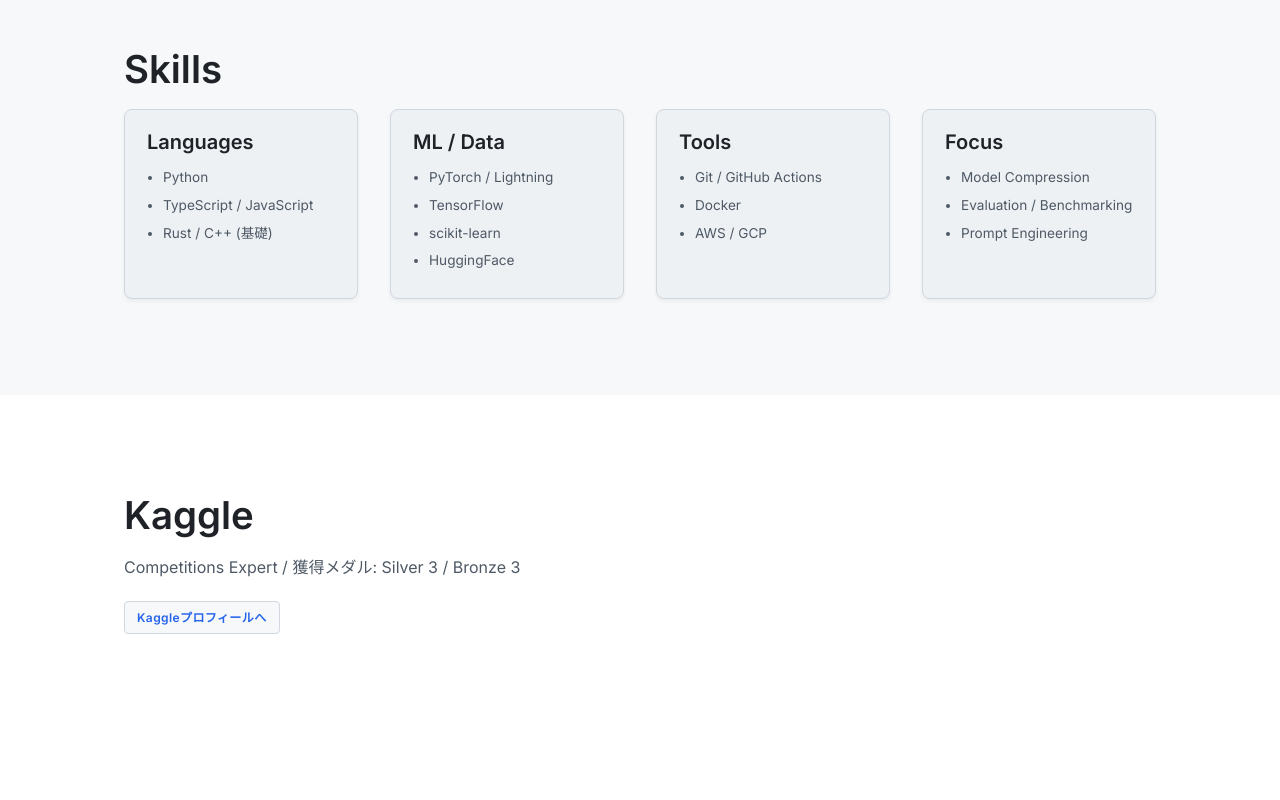
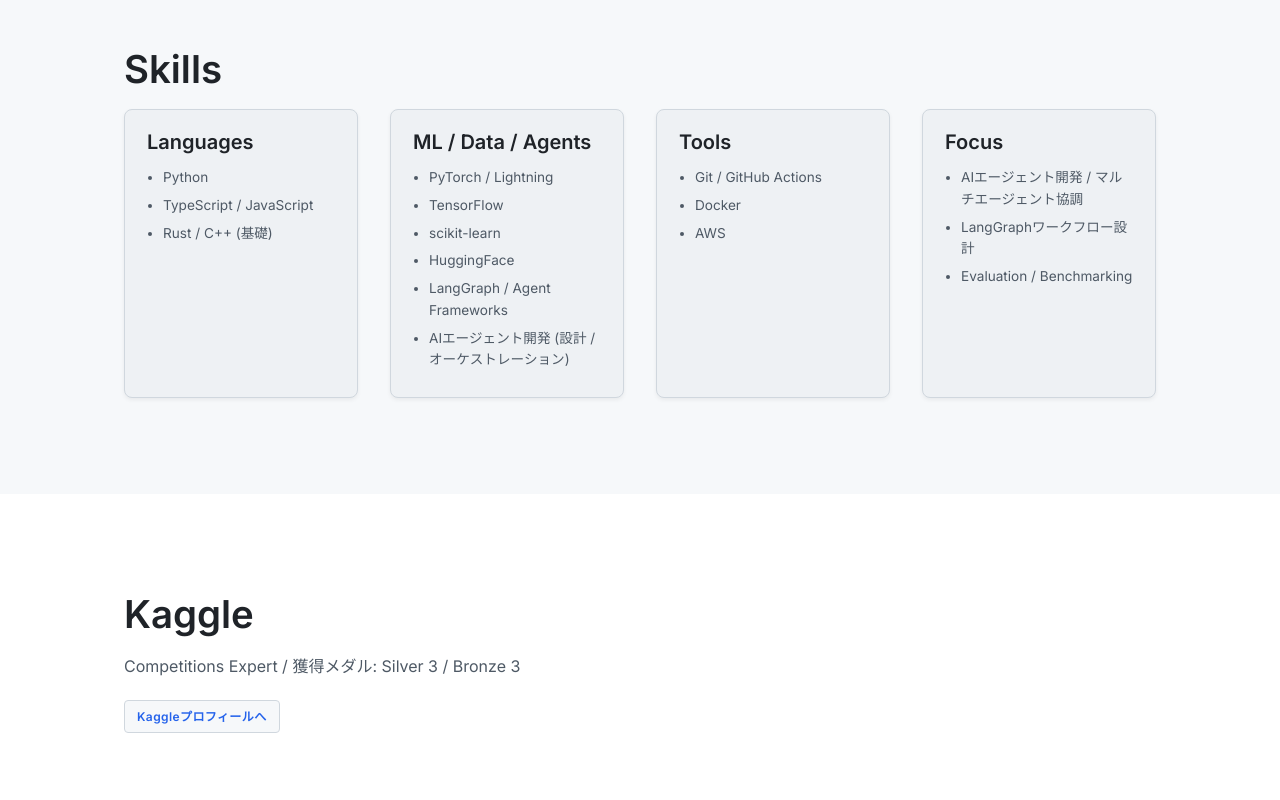
Before and after one commit to i-w-a/i-w-a.github.io, a plain HTML site: page index.html in a window 1280 px wide. Shown: the part 1540-2340 px from the top of the page. Drawn offline with Linux system fonts and the light colour scheme.

Commit message:
Update skills: add AI agent development and LangGraph; adjust focus items

```diff
--- a/index.html
+++ b/index.html
@@ -103,12 +103,14 @@
           </ul>
         </div>
         <div class="skill-block">
-          <h3>ML / Data</h3>
+          <h3>ML / Data / Agents</h3>
           <ul>
             <li>PyTorch / Lightning</li>
             <li>TensorFlow</li>
             <li>scikit-learn</li>
             <li>HuggingFace</li>
+            <li>LangGraph / Agent Frameworks</li>
+            <li>AIエージェント開発 (設計 / オーケストレーション)</li>
           </ul>
         </div>
         <div class="skill-block">
@@ -116,15 +118,15 @@
           <ul>
             <li>Git / GitHub Actions</li>
             <li>Docker</li>
-            <li>AWS / GCP</li>
+            <li>AWS</li>
           </ul>
         </div>
         <div class="skill-block">
           <h3>Focus</h3>
           <ul>
-            <li>Model Compression</li>
+            <li>AIエージェント開発 / マルチエージェント協調</li>
+            <li>LangGraphワークフロー設計</li>
             <li>Evaluation / Benchmarking</li>
-            <li>Prompt Engineering</li>
           </ul>
         </div>
       </div>
@@ -183,7 +185,7 @@
   <section id="contact" class="section alt fade-section">
     <div class="container">
       <h2>Contact</h2>
-      <p>研究・コラボ・データ解析・HCI関連のご相談は以下よりご連絡ください。</p>
+      <p>研究・コラボ・データ解析・AIエージェント実装関連のご相談は以下よりご連絡ください。</p>
       <ul class="contact-list">
         <li><i class="fa-solid fa-envelope"></i> kota.iwauchi@is.naist.jp</li>
         <li><i class="fa-solid fa-graduation-cap"></i> <a href="https://scholar.google.com/citations?user=PN0idYcAAAAJ" target="_blank" rel="noopener">Google Scholar</a></li>
```
